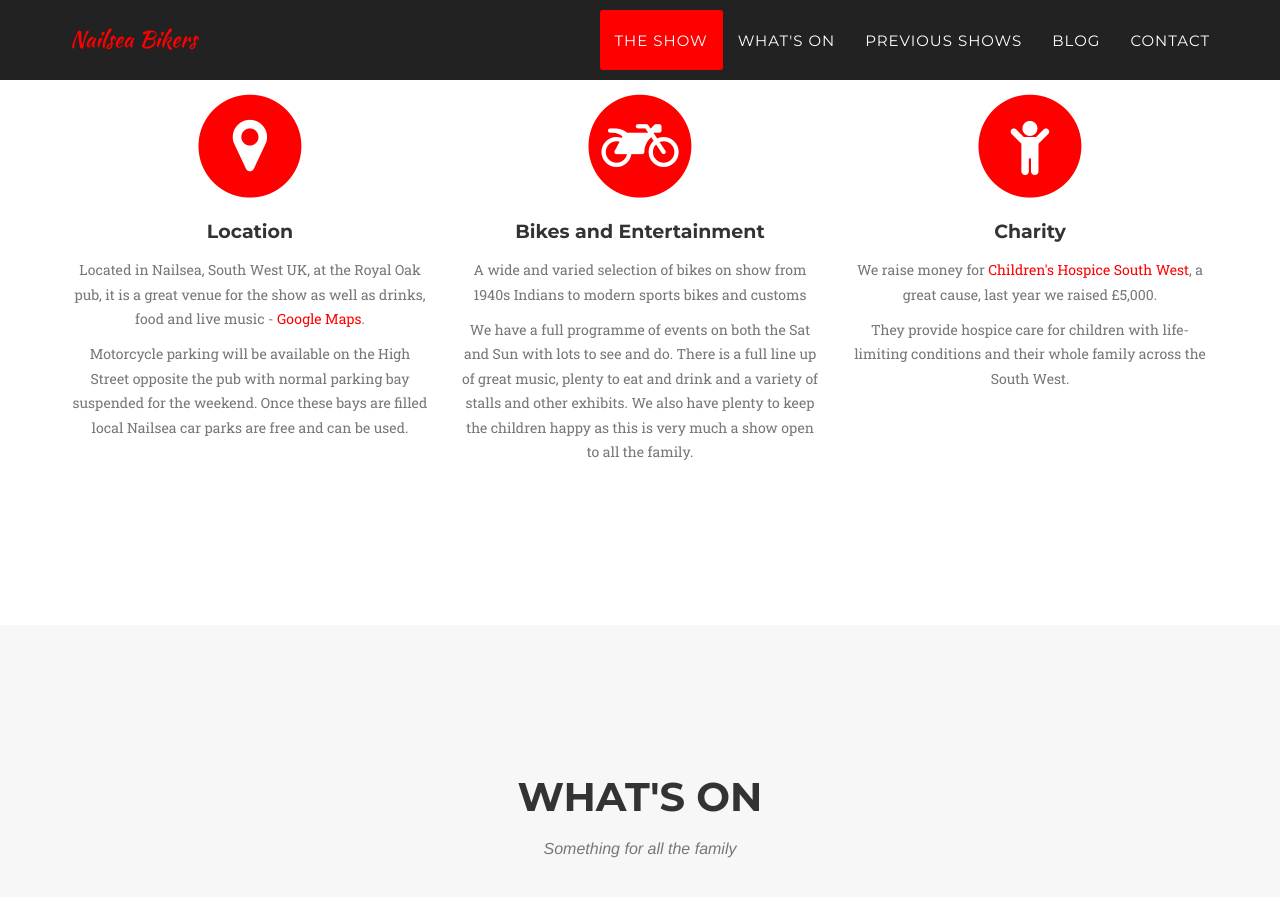
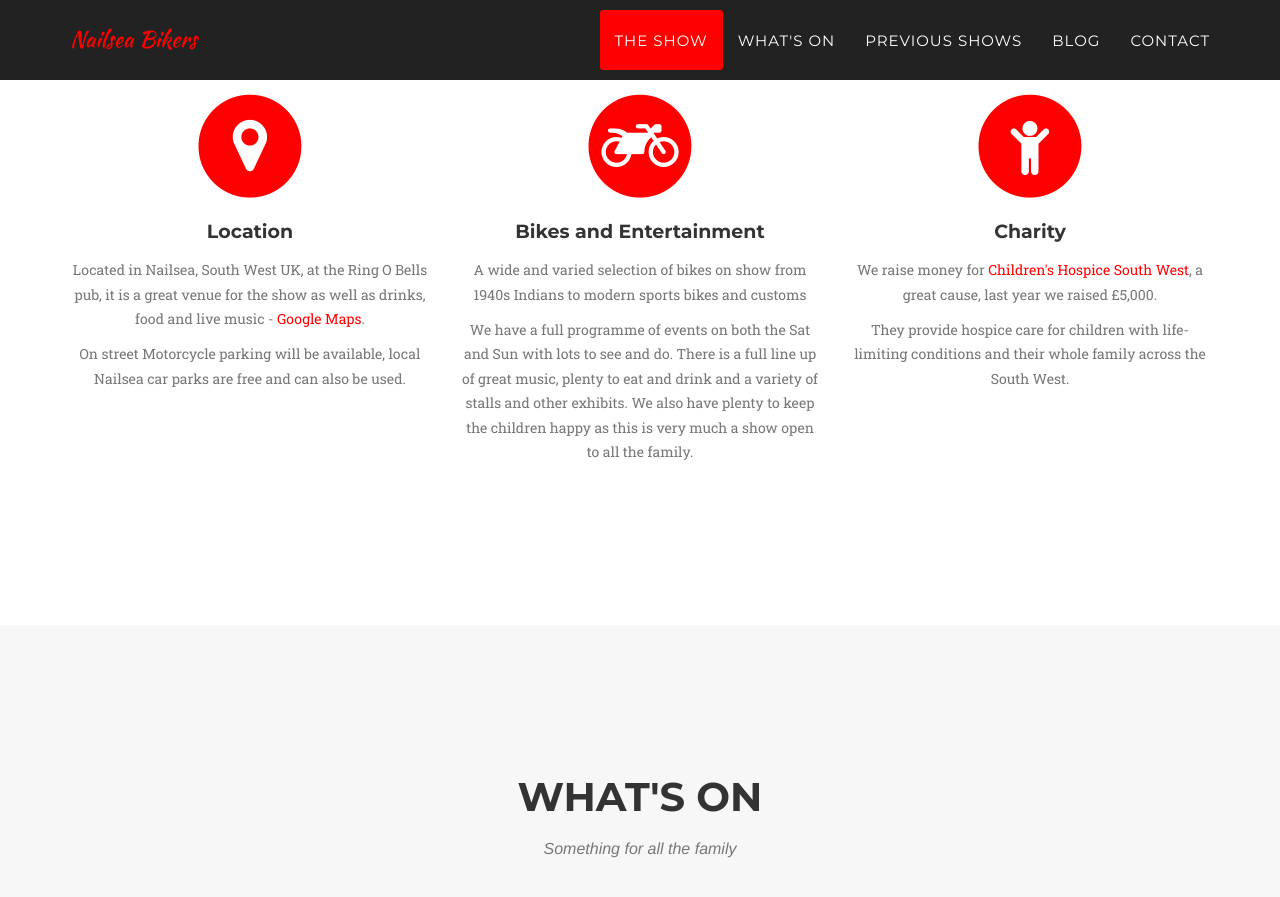
Before and after one commit to nailsea-bikers/nailsea-bikers.github.io, a Jekyll site: the page built from index.html, in a window 1280 px wide and 900 px high, scrolled down 978 px. Shown: the top 897 px of the window. Built offline with Jekyll 4.4.1, drawn with Linux system fonts in a browser that asks for light colours; some web fonts are replaced; comment, search, counter and statistics services are not loaded.

Commit message:
Update location with Ring O Bells

```diff
--- a/_includes/theshow.html
+++ b/_includes/theshow.html
@@ -14,8 +14,8 @@
                         <i class="fa fa-map-marker fa-stack-1x fa-inverse"></i>
                     </span>
                     <h4 class="service-heading">Location</h4>
-                    <p class="text-muted">Located in Nailsea, South West UK, at the Royal Oak pub, it is a great venue for the show as well as drinks, food and live music - <a href="https://goo.gl/maps/yGDFJG1fpVL2" target="_blank">Google Maps</a>.</p>
-                    <p class="text-muted">Motorcycle parking will be available on the High Street opposite the pub with normal parking bay suspended for the weekend. Once these bays are filled local Nailsea car parks are free and can be used.</p>
+                    <p class="text-muted">Located in Nailsea, South West UK, at the Ring O Bells pub, it is a great venue for the show as well as drinks, food and live music - <a href="https://goo.gl/maps/W6MeZ2wZbGC2" target="_blank">Google Maps</a>.</p>
+                    <p class="text-muted">On street Motorcycle parking will be available, local Nailsea car parks are free and can also be used.</p>
                 </div>
                 <div class="col-md-4">
                     <span class="fa-stack fa-4x">
```
